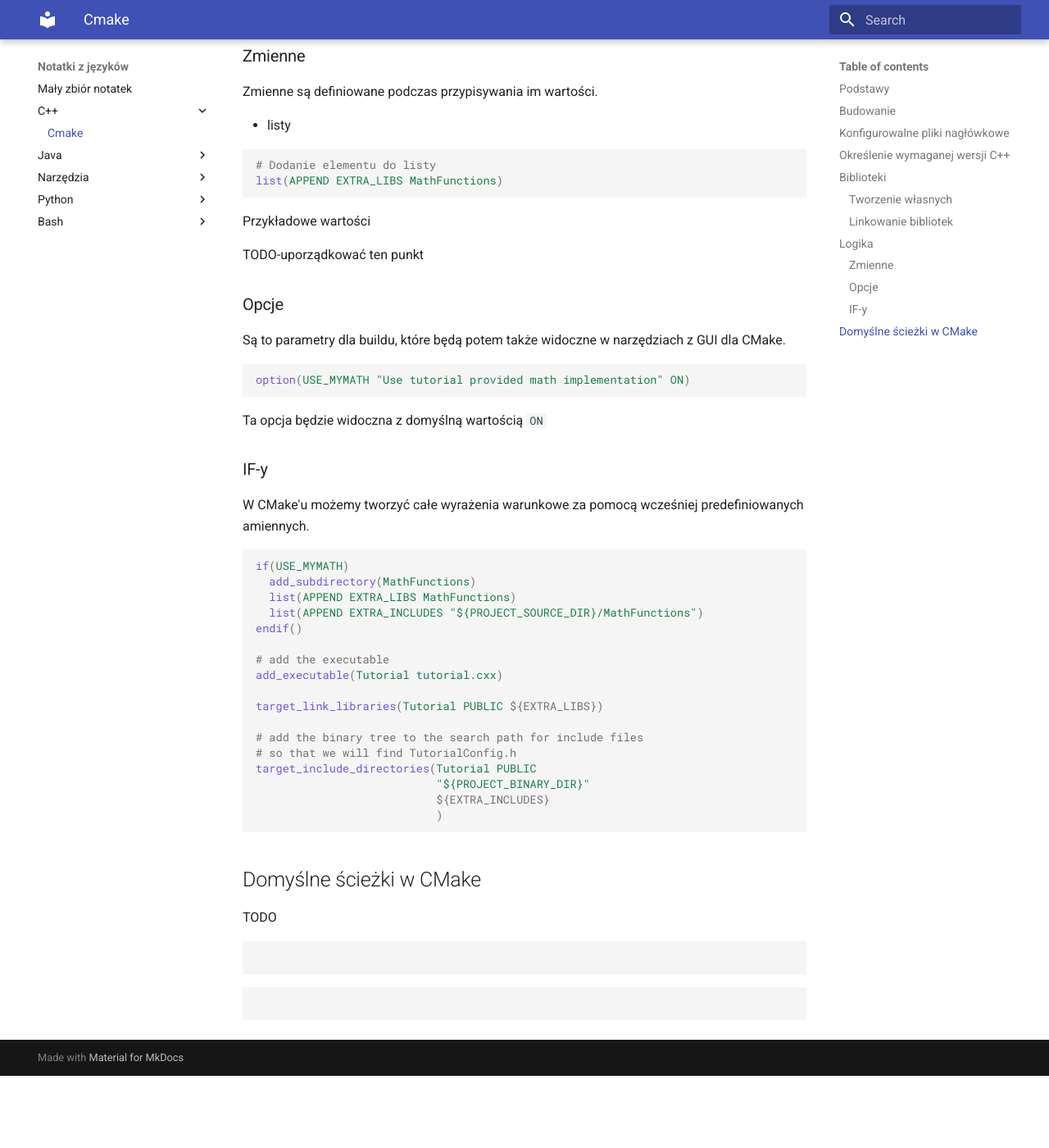
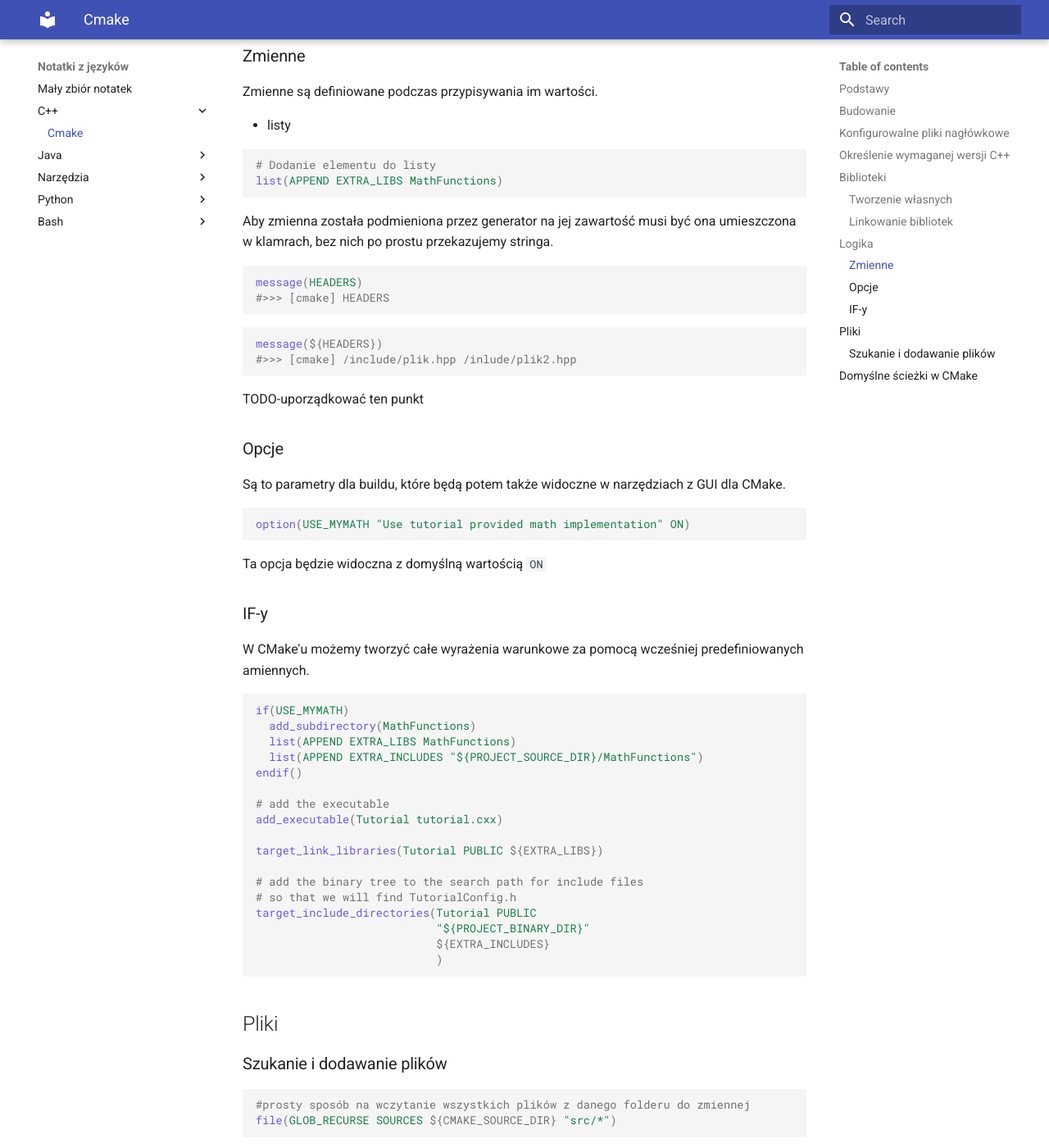
Before and after one commit to pktiuk/notatki_z_jezykow, an MkDocs documentation site: the page built from docs/C++/Cmake.md, in a window 1280 px wide and 1400 px high, scrolled down 2251 px. Shown: the whole window at 82% size. Built offline with MkDocs 1.6.1 and Material for MkDocs 9.7.7, drawn with Linux system fonts in a browser that asks for light colours; before the commit the page ends 3563 px from its top, so only the background shows below that.

Commit message:
Pliki w CMake'u

````diff
--- a/docs/C++/Cmake.md
+++ b/docs/C++/Cmake.md
@@ -100,8 +100,16 @@ Zmienne są definiowane podczas przypisywania im wartości.
 list(APPEND EXTRA_LIBS MathFunctions)
 ```
 
-Przykładowe wartości
+Aby zmienna została podmieniona przez generator na jej zawartość musi być ona umieszczona w klamrach, bez nich po prostu przekazujemy stringa.
+```cmake
+message(HEADERS)
+#>>> [cmake] HEADERS
+```
 
+```cmake
+message(${HEADERS})
+#>>> [cmake] /include/plik.hpp /inlude/plik2.hpp
+```
 
 
 TODO-uporządkować ten punkt
@@ -138,7 +146,18 @@ target_include_directories(Tutorial PUBLIC
                            )
 ```
 
+## Pliki
+### Szukanie i dodawanie plików
+
+```cmake
+#prosty sposób na wczytanie wszystkich plików z danego folderu do zmiennej
+file(GLOB_RECURSE SOURCES ${CMAKE_SOURCE_DIR} "src/*")
+```
+
 ## Domyślne ścieżki w CMake
+
+
+- `CMAKE_SOURCE_DIR`
 
 TODO
 
````
